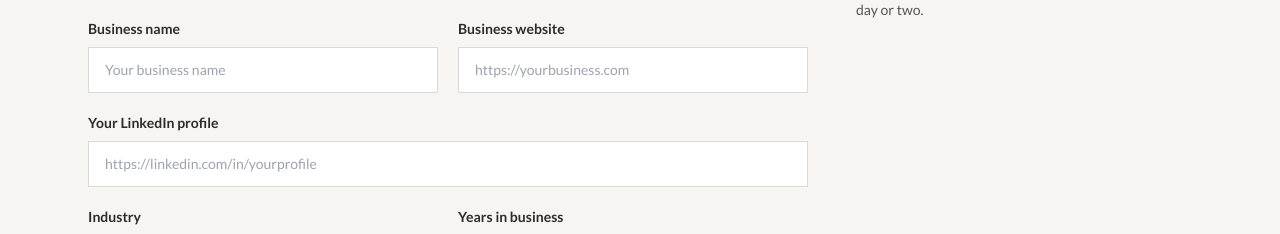
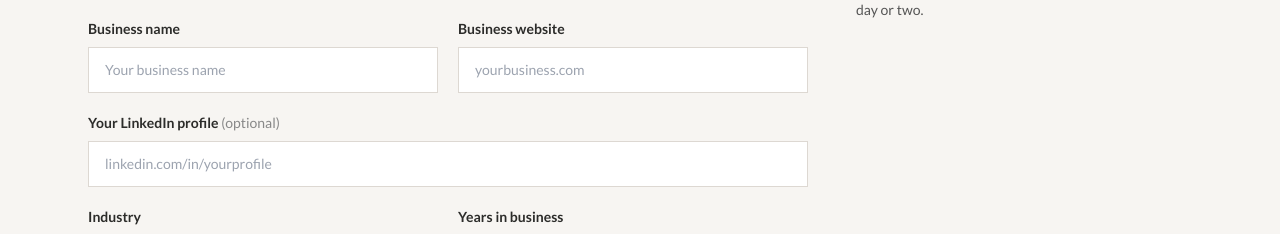
Before and after one commit to msprang1/mattsprang-website, a Next.js app: page /contact in a window 1280 px wide. Shown: the part 620-854 px from the top of the page. Built offline with nearby package versions, Linux system fonts and the light colour scheme; a web font is replaced by a local one.

Commit message:
Contact form: plain text website field, LinkedIn optional
Co-Authored-By: Claude Sonnet 4.6 <noreply@anthropic.com>

```diff
--- a/src/app/api/contact/route.ts
+++ b/src/app/api/contact/route.ts
@@ -20,7 +20,6 @@ export async function POST(req: Request) {
     !email ||
     !businessName ||
     !businessWebsite ||
-    !linkedin ||
     !industry ||
     !yearsInBusiness ||
     !annualRevenue
--- a/src/components/ContactForm.tsx
+++ b/src/components/ContactForm.tsx
@@ -157,25 +157,25 @@ export default function ContactForm() {
           <input
             id="businessWebsite"
             name="businessWebsite"
-            type="url"
+            type="text"
             required
             className={inputClass}
-            placeholder="https://yourbusiness.com"
+            placeholder="yourbusiness.com"
           />
         </div>
       </div>
 
       <div>
         <label htmlFor="linkedin" className={labelClass}>
-          Your LinkedIn profile
+          Your LinkedIn profile{" "}
+          <span className="text-light-gray font-normal">(optional)</span>
         </label>
         <input
           id="linkedin"
           name="linkedin"
-          type="url"
-          required
+          type="text"
           className={inputClass}
-          placeholder="https://linkedin.com/in/yourprofile"
+          placeholder="linkedin.com/in/yourprofile"
         />
       </div>
 
```
